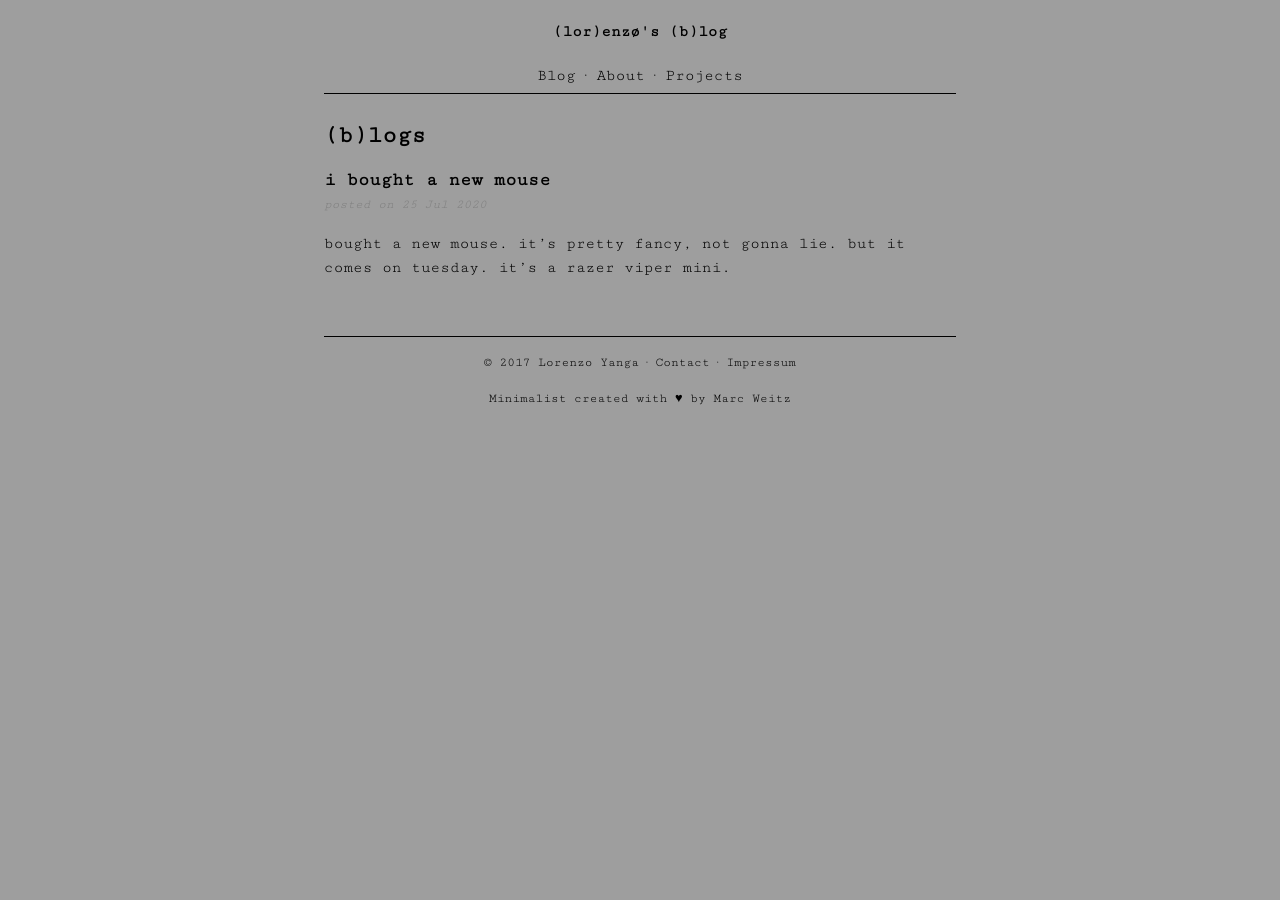
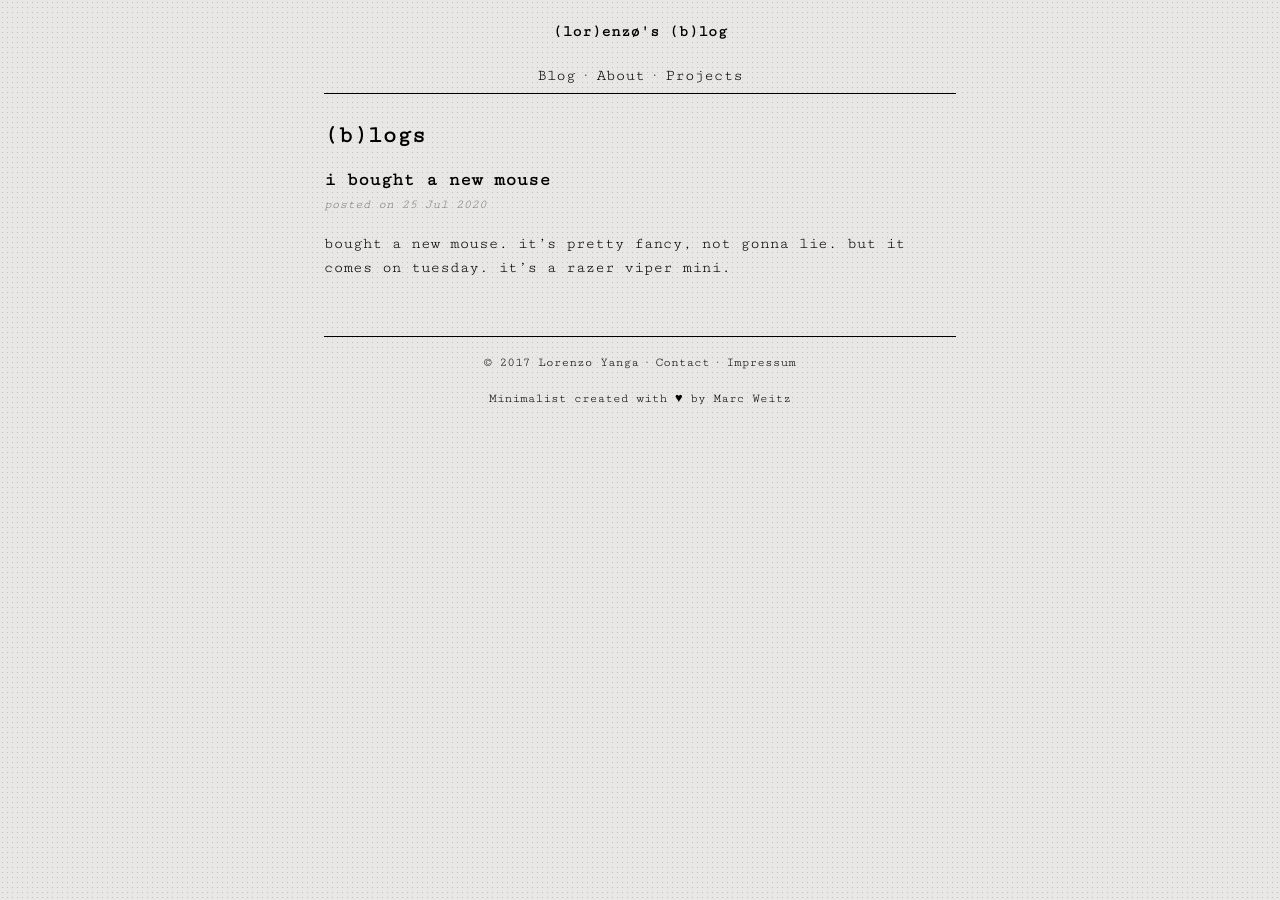
Before and after one commit to lornzoe/lornzoe.github.io, a Jekyll site: the page built from index.md, in a window 1280 px wide. Built offline with Jekyll 4.4.1, drawn with Linux system fonts in a browser that asks for light colours; some web fonts are replaced.

Commit message:
fixed whitedotgrid url

```diff
--- a/assets/css/style.css
+++ b/assets/css/style.css
@@ -4,7 +4,7 @@ body	{
 	font-family: 'Cutive Mono', serif;
 	font-size:100%;
 	line-height:150%;
-	background-image: url('{ site.baseurl }/assets/images/whitedotgrid.jpg');
+	background-image: url('/assets/images/whitedotgrid.jpg');
 }
 
 a:link, a:visited	{
```
